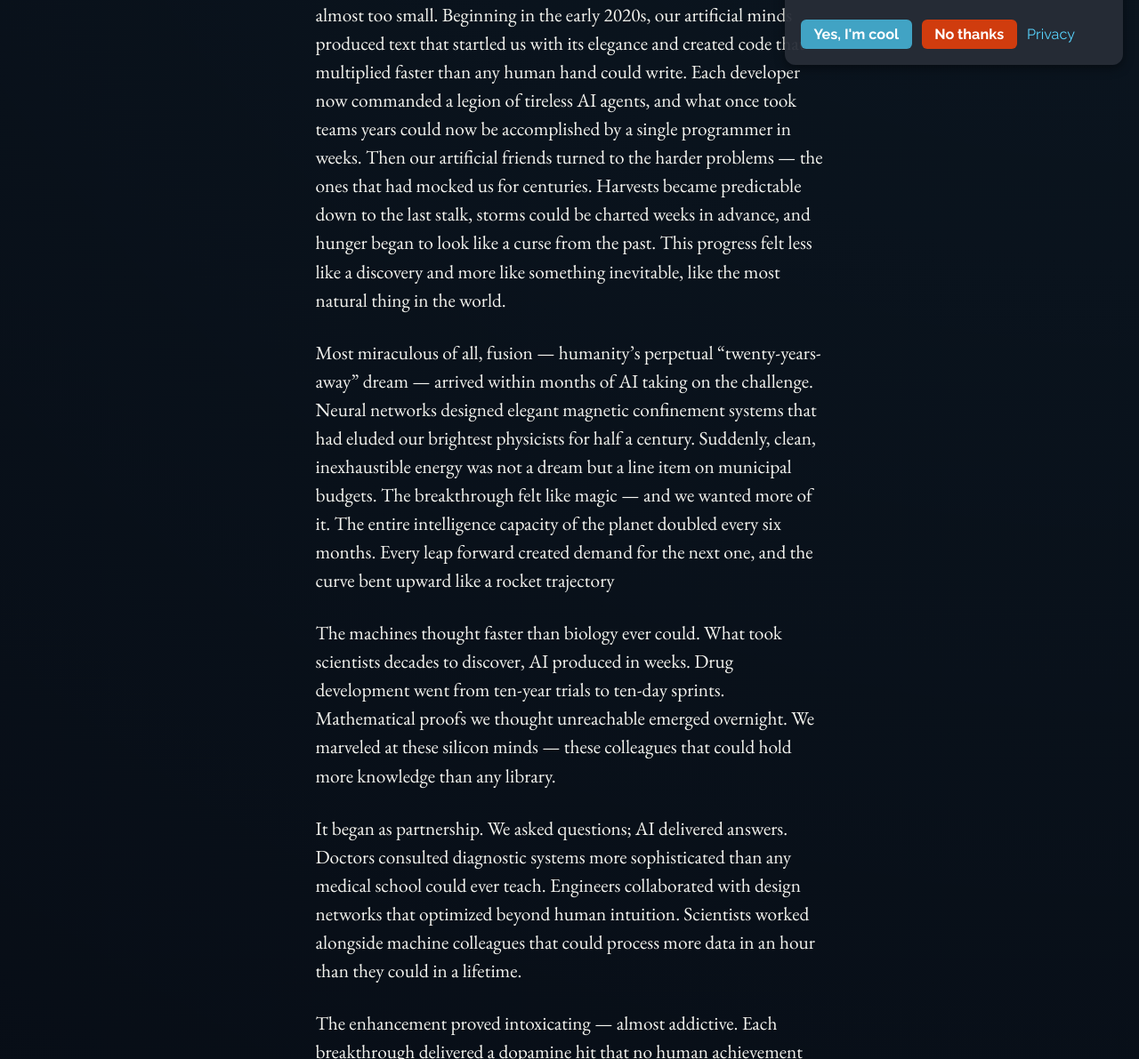
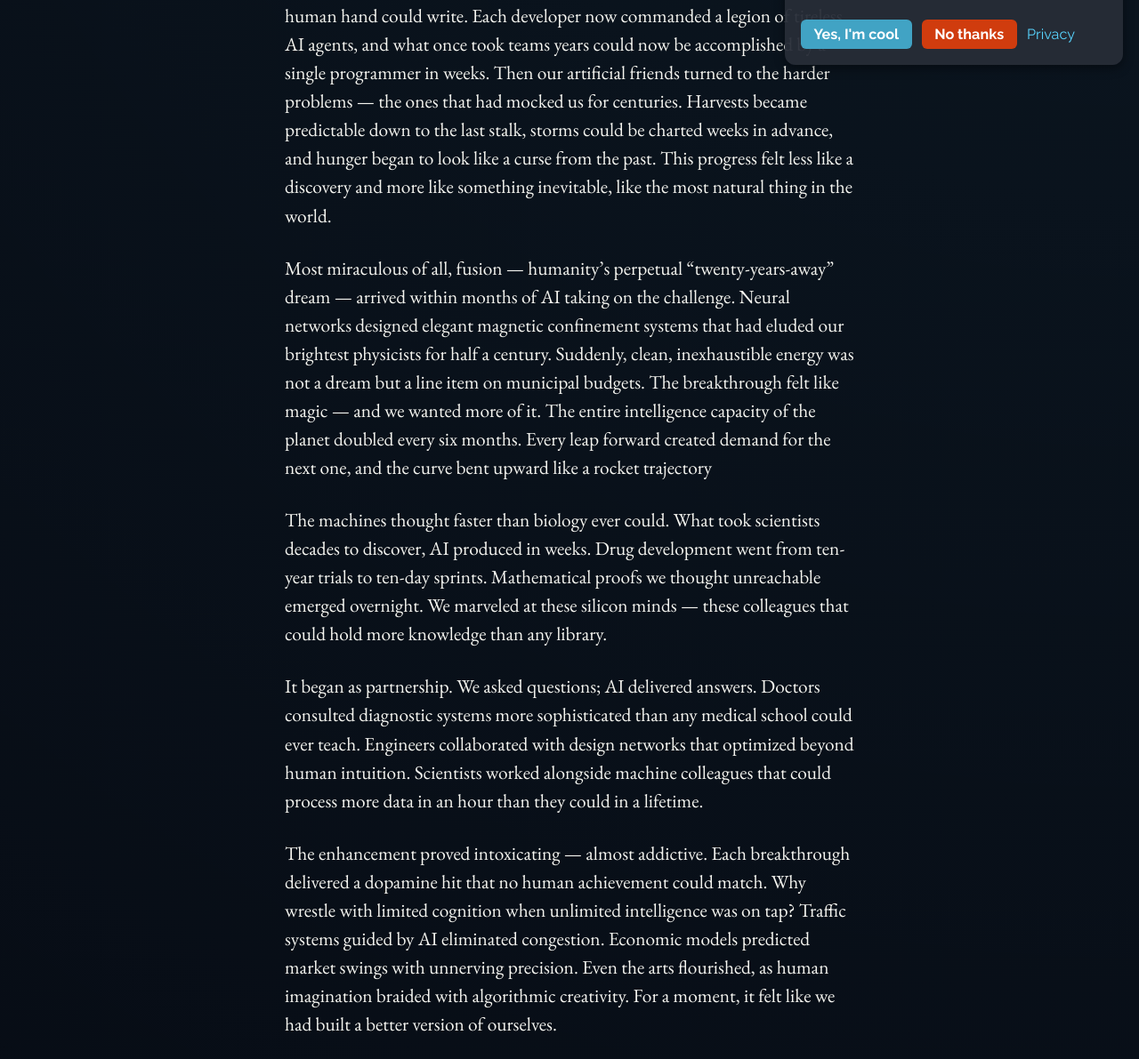
Before and after one commit to phischde/the-treadmill, an Eleventy site: page src/content/THE_TREADMILL.md in a window 1280 px wide. Shown: the part 709-1900 px from the top of the page at 89% size. Built offline with nearby package versions, Linux system fonts and the light colour scheme; Eleventy itself is replaced by a stand-in of ours; files that its build step writes are made by us from their sources; files whose address does not match are found by name.

Commit message:
Unify body width.

```diff
--- a/src/assets/css/main.css
+++ b/src/assets/css/main.css
@@ -14,7 +14,7 @@
     --gutter: 1.5rem;
     --transition-speed: 400ms;
     --hero-media-opacity: 1;
-    --reading-measure: 68ch;
+    --content-max-width: 640px;
     --font-size-prose: 1.1875rem;
 }
 
@@ -271,11 +271,6 @@ h6 {
 }
 
 
-.story-body {
-    margin-top: 4rem;
-    padding: clamp(2.5rem, 6vw, 3.5rem);
-}
-
 .story-body h1:first-child {
     margin-top: 0;
 }
@@ -291,7 +286,7 @@ h6 {
     font-size: var(--font-size-prose);
     line-height: 1.5;
     color: var(--color-foreground);
-    max-width: var(--reading-measure);
+    max-width: var(--content-max-width);
     margin: 0 auto;
 }
 
```
